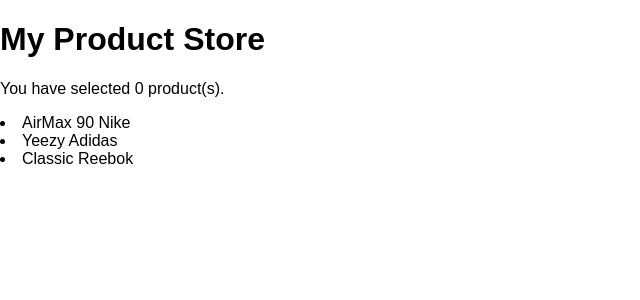
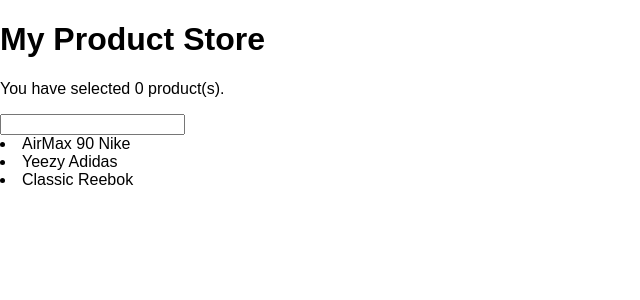
Before and after one commit to kanatamon/react-tdd, a React (Create React App) app: page / in a window 1280 px wide. Shown: the top 300 px of the page, without its empty margins (0-640 px from the left). Built offline with nearby package versions, Linux system fonts and the light colour scheme.

Commit message:
Add <input> managing state.keyword

```diff
--- a/src/App.jsx
+++ b/src/App.jsx
@@ -6,6 +6,7 @@
   constructor(props) {
     super(props);
     this.state = {
+      keyword: '',
       selectedProducts: [],
       products: [
         {id: 1, name: 'AirMax 90', brand: 'Nike'},
@@ -14,6 +15,7 @@
       ],
     };
     this.handleProductSelect = this.handleProductSelect.bind(this);
+    this.handleOnFilterInputChange = this.handleOnFilterInputChange.bind(this);
   }
 
   handleProductSelect(product) {
@@ -22,14 +24,26 @@
     }))
   }
 
+  handleOnFilterInputChange(event) {
+    this.setState({
+      keyword: event.currentTarget.value,
+    })
+  }
+
   render() {
     return (
       <div>
         <h1>My Product Store</h1>
         <Cart selectedProducts={this.state.selectedProducts} />
+        <input
+          type="text"
+          value={this.state.keyword}
+          onChange={this.handleOnFilterInputChange}
+        />
         <ProductList
           products={this.state.products}
           onProductSelect={this.handleProductSelect}
+          keyword={this.state.keyword}
         />
       </div>
     );
```
Also changed, not shown: 1 other file (tests, documents, lock files or other folders).
